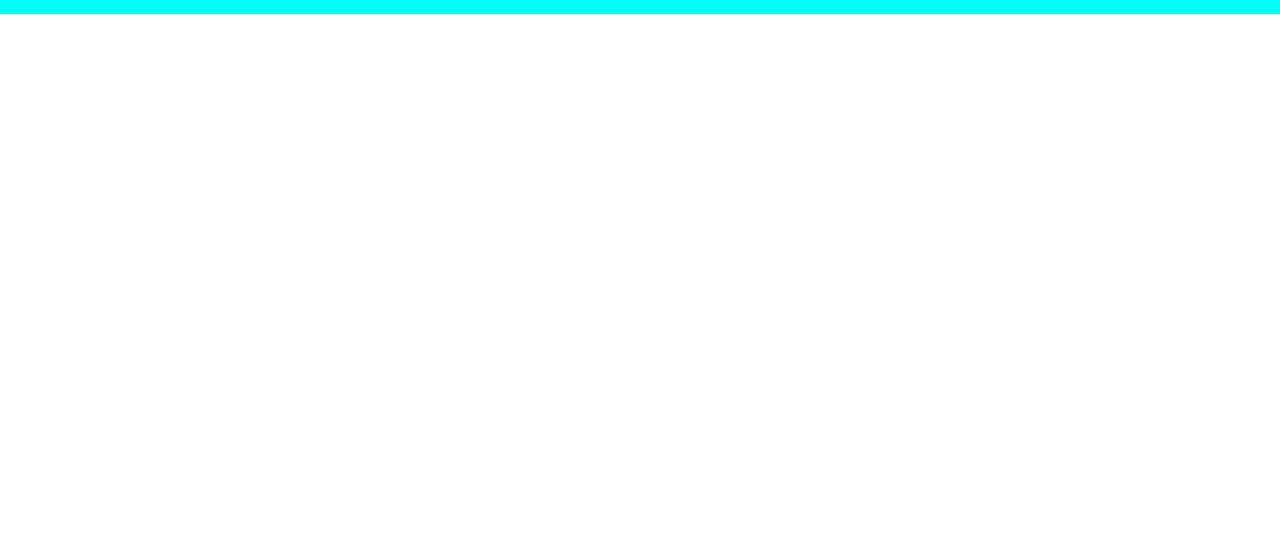
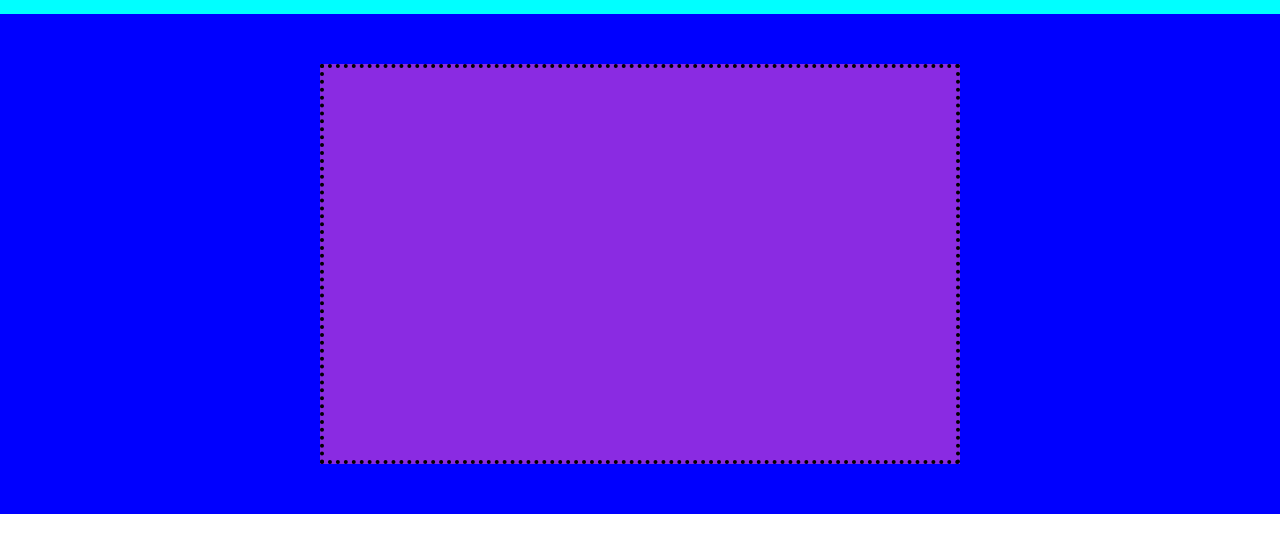
Before and after one commit to davide-saietti/htmlcss-struttura-discord, a plain HTML site: page index.html in a window 1280 px wide. Shown: the part 56-608 px from the top of the page. Drawn offline with Linux system fonts and the light colour scheme.

Commit message:
feat: first container css

```diff
--- a/css/style.css
+++ b/css/style.css
@@ -52,3 +52,19 @@
     justify-content: flex-end;
     padding: 6px;
 }
+
+.first-container{
+    background-color: blue;
+    height: 500px;
+    display: flex;
+    justify-content: center;
+    align-items: center;
+}
+
+.first-box{
+    background-color: blueviolet;
+    height: 80%;
+    width: 50%;
+    border: 4px dotted black;
+
+}
--- a/index.html
+++ b/index.html
@@ -24,7 +24,11 @@
       </div>
     </header>
     <main>
-      <section class="first-container"></section>
+      <section class="first-container">
+        <div class="first-box">
+
+        </div>
+      </section>
 
       <section class="container"></section>
       <section class="container"></section>
```
